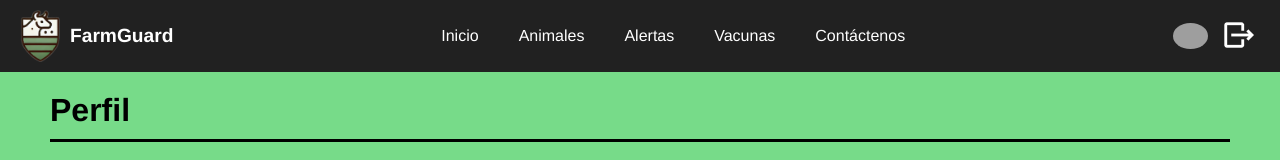
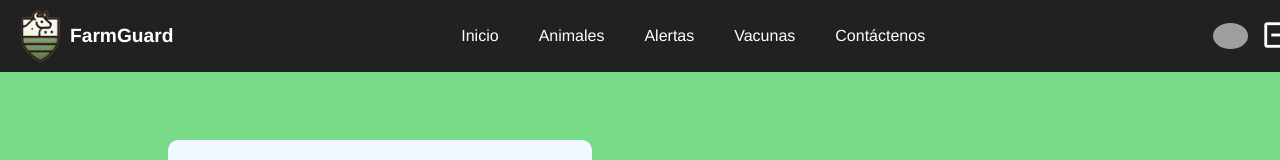
Before and after one commit to DevDream-UPC/farmGuard-Frontend, a Vue app: page /user-profile in a window 1280 px wide. Shown: the top 160 px of the page. Built offline with nearby package versions, Linux system fonts and the light colour scheme; data requests are answered from the project's data file; grey boxes are pictures that could not be loaded.

Commit message:
feat: added static NavBar

```diff
--- a/src/components/NavBar.vue
+++ b/src/components/NavBar.vue
@@ -55,14 +55,22 @@ export default {
 </script>
 
 <style scoped>
-/* Estilos igual que antes */
 .navbar {
+  position: fixed; /* Fija la navbar */
+  top: 0; /* Posición superior de la ventana */
+  left: 0;
+  width: 100%; /* Asegúrate de que la navbar ocupe todo el ancho */
   display: flex;
   justify-content: space-between;
   align-items: center;
   background-color: #212121;
   padding: 10px 20px;
   color: white;
+  z-index: 1000; /* Asegúrate de que la navbar esté por encima de otros elementos */
+}
+
+body {
+  padding-top: 60px; /* Añade espacio para que el contenido no quede detrás de la navbar */
 }
 
 .logo {
@@ -122,4 +130,5 @@ export default {
 .logout-button {
   width: 30px;
 }
+
 </style>
```
